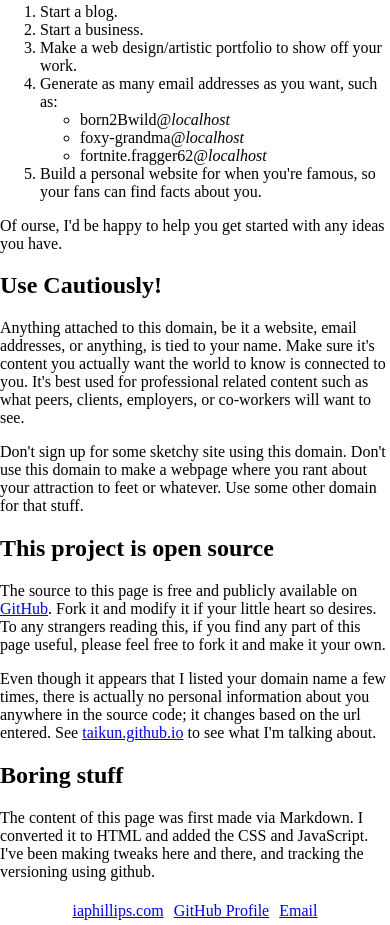
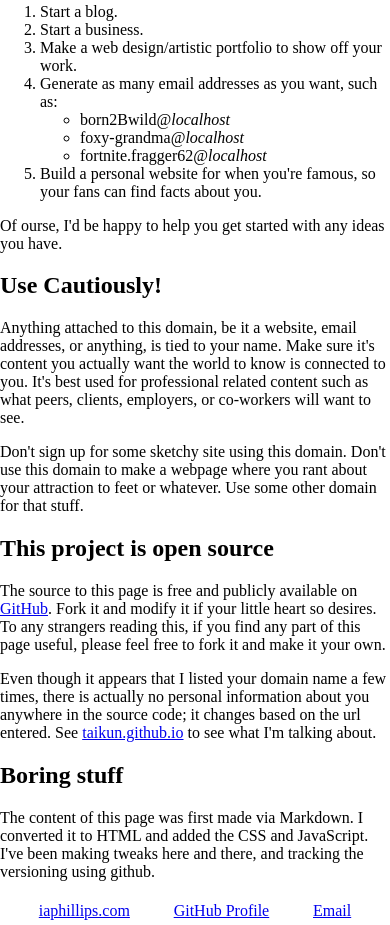
Before and after one commit to theTaikun/gift-domain, a plain HTML site: page index.html in a window 390 px wide. Shown: the part 410-1335 px from the top of the page. Drawn offline with Linux system fonts and the light colour scheme.

Commit message:
Fixes for mobile

```diff
--- a/assets/css/default.css
+++ b/assets/css/default.css
@@ -20,12 +20,14 @@ header{
 	/*! font-size:1.5em; */
 }
 main{
-	/*! width:960px; */
+	/* Setting `width:960px;` causes horizontal scroll on mobile*/
+	/* max-width gives same affect on desktop, without changing mobile */
+	max-width:960px;
 }
 footer {
 	display:flex;
-	justify-content:space-between;
-	/*! width:100%;*/
+	justify-content:space-evenly;
+	width:100%;
 }
 footer *{
 	margin: 5px;
```
